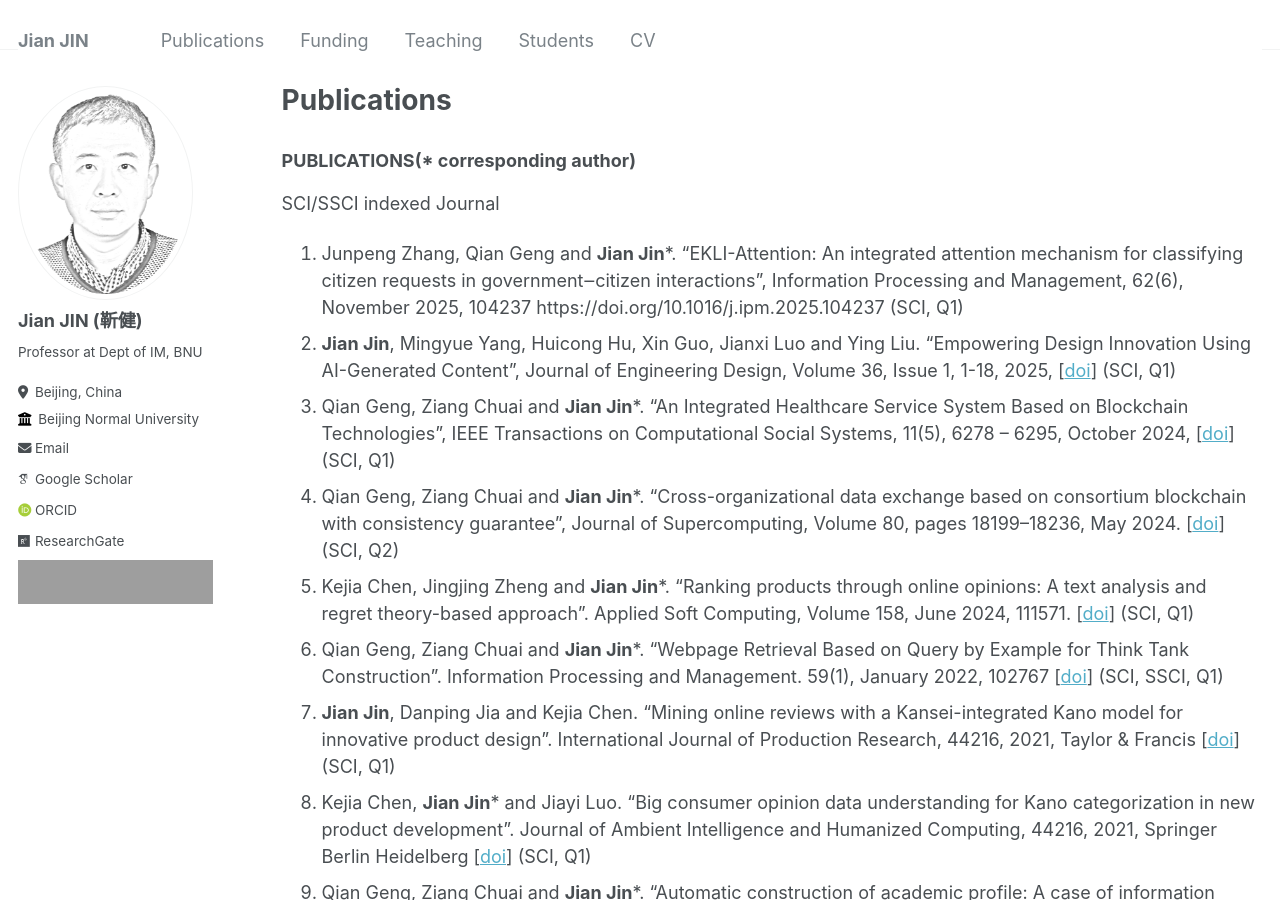
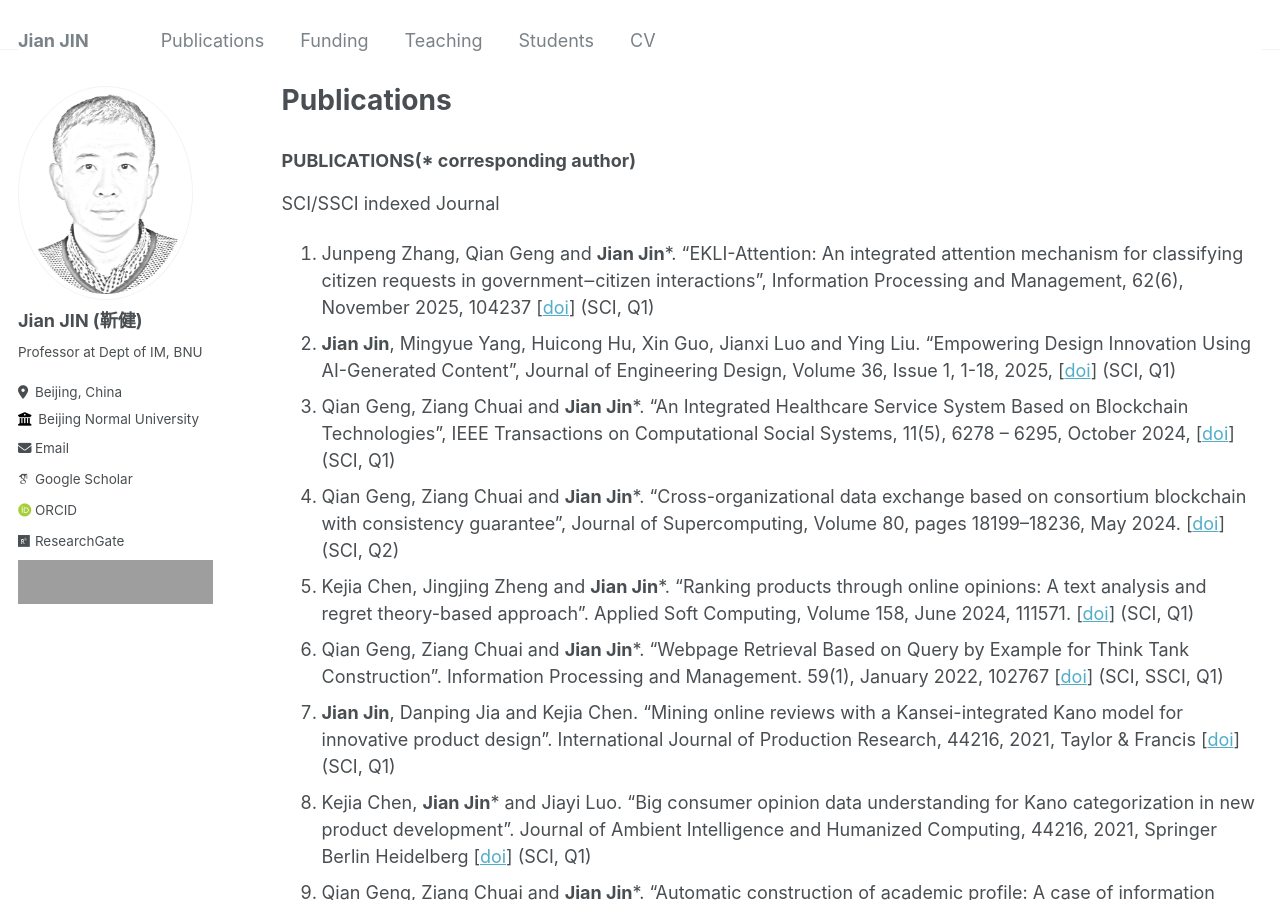
Before and after one commit to xjtujay/xjtujay.github.io, a Jekyll site: the page built from _pages/publications.md, in a window 1280 px wide and 900 px high. Built offline with Jekyll 4.4.1, drawn with Linux system fonts in a browser that asks for light colours; some web fonts are replaced; part of the change alters nothing that is shown; grey boxes are pictures that could not be loaded.

Commit message:
Update publications.md

```diff
--- a/_pages/publications.md
+++ b/_pages/publications.md
@@ -6,7 +6,7 @@ author_profile: true
 ---
 ### PUBLICATIONS(* corresponding author)
 SCI/SSCI indexed Journal
-33. Junpeng Zhang, Qian Geng and **Jian Jin***. "EKLI-Attention: An integrated attention mechanism for classifying citizen requests in government‒citizen interactions", Information Processing and Management, 62(6), November 2025, 104237 https://doi.org/10.1016/j.ipm.2025.104237 (SCI, Q1)
+33. Junpeng Zhang, Qian Geng and **Jian Jin***. "EKLI-Attention: An integrated attention mechanism for classifying citizen requests in government‒citizen interactions", Information Processing and Management, 62(6), November 2025, 104237 [[doi](https://doi.org/10.1016/j.ipm.2025.104237)] (SCI, Q1)
 32. **Jian Jin**, Mingyue Yang, Huicong Hu, Xin Guo, Jianxi Luo and Ying Liu. "Empowering Design Innovation Using AI-Generated Content", Journal of Engineering Design, Volume 36, Issue 1, 1-18, 2025, [[doi](http://doi.org/10.1080/09544828.2024.2401751)] (SCI, Q1)
 31.	Qian Geng, Ziang Chuai and **Jian Jin***. "An Integrated Healthcare Service System Based on Blockchain Technologies", IEEE Transactions on Computational Social Systems, 11(5), 6278 – 6295, October 2024, [[doi](http://doi.org/10.1109/TCSS.2024.3392591)] (SCI, Q1)
 30. Qian Geng, Ziang Chuai and **Jian Jin***. "Cross-organizational data exchange based on consortium blockchain with consistency guarantee", Journal of Supercomputing, Volume 80, pages 18199–18236, May 2024. [[doi](https://doi.org/10.1007/s11227-024-06164-z)] (SCI, Q2)
```
